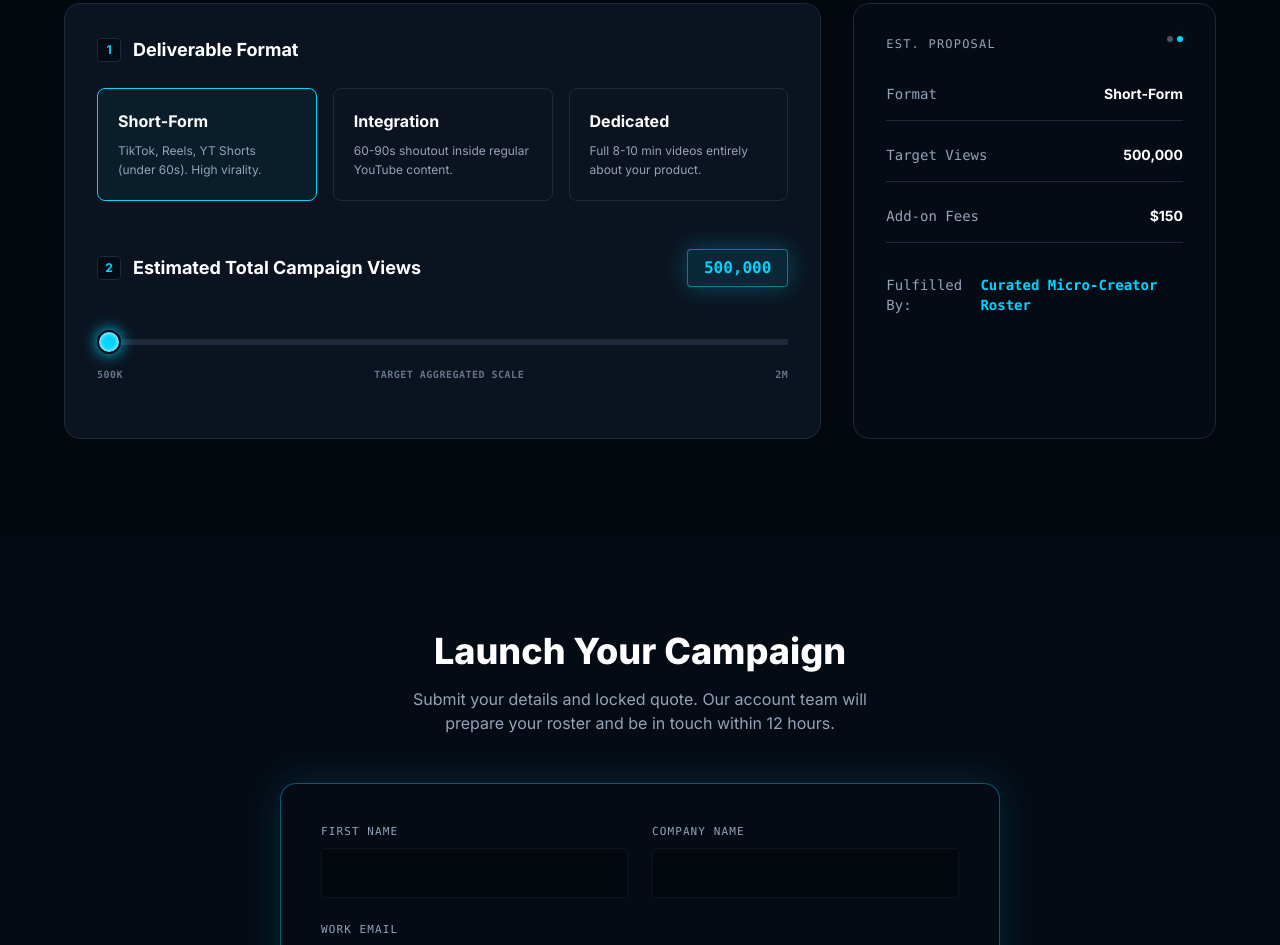
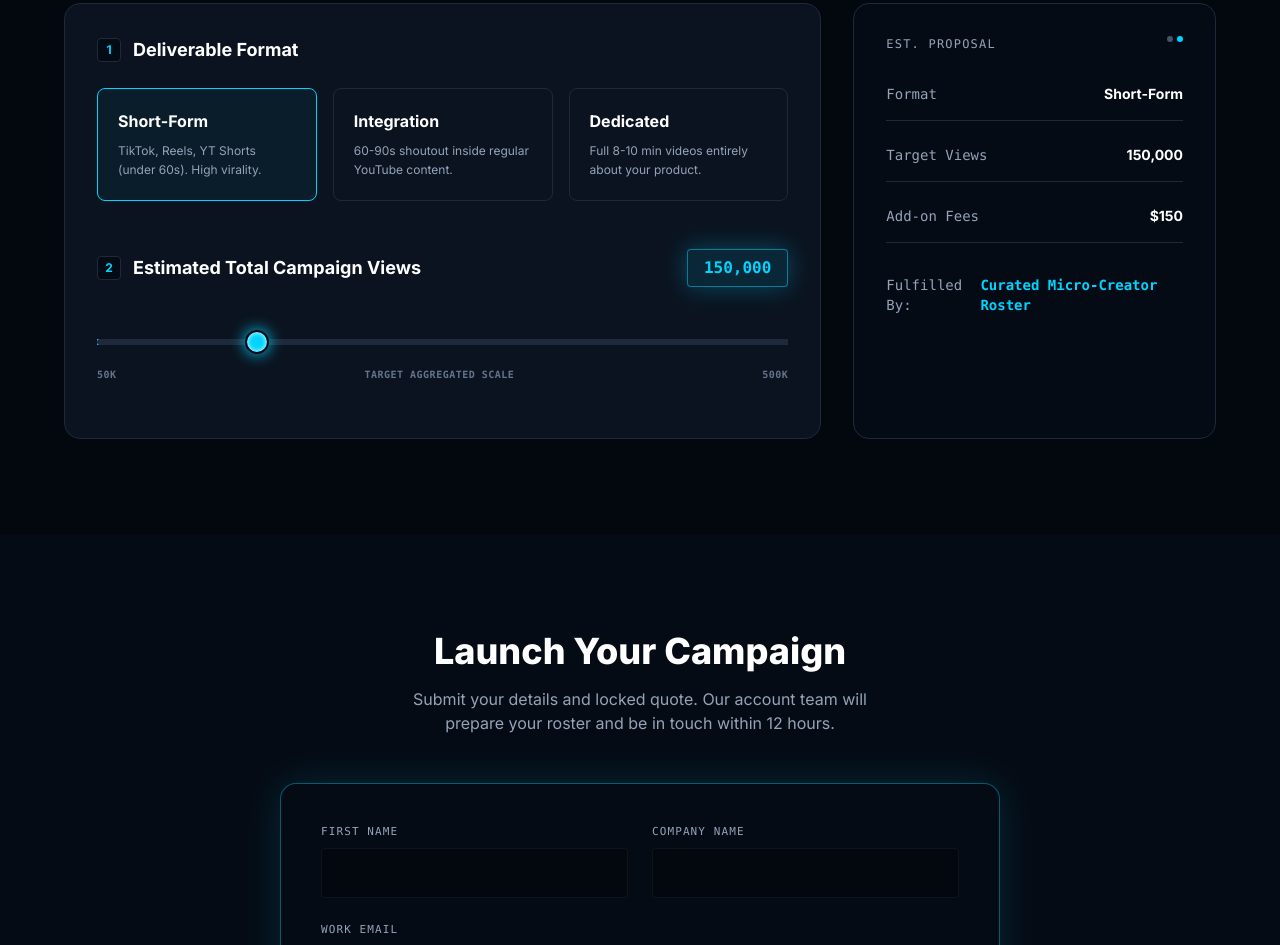
Before and after one commit to qfinityasher/pulse-media-agency, a plain HTML site: page index.html in a window 1280 px wide. Shown: the part 1455-2400 px from the top of the page. Drawn offline with nearby package versions, Linux system fonts and the light colour scheme.

Commit message:
Update index.html

```diff
--- a/index.html
+++ b/index.html
@@ -186,7 +186,7 @@
                         </div>
                     </div>
 
-                    <!-- Slider Section (Updated 500k to 2M) -->
+                    <!-- Slider Section (Updated 50k to 500k) -->
                     <div>
                         <div class="flex items-center justify-between mb-8">
                             <div class="flex items-center gap-3">
@@ -194,16 +194,17 @@
                                 <h3 class="text-lg font-bold text-white">Estimated Total Campaign Views</h3>
                             </div>
                             <div class="border border-brand-cyan/50 bg-brand-cyan/10 text-brand-cyan font-mono font-bold px-4 py-1.5 rounded box-glow">
-                                <span id="display-views-badge">500,000</span>
+                                <span id="display-views-badge">150,000</span>
                             </div>
                         </div>
 
                         <div class="relative pt-2 pb-6">
-                            <input type="range" id="view-slider" min="500000" max="2000000" step="50000" value="500000" oninput="updateCalculator()">
+                            <!-- FIXED: Min 50k, Max 500k -->
+                            <input type="range" id="view-slider" min="50000" max="500000" step="10000" value="150000" oninput="updateCalculator()">
                             <div class="flex justify-between text-[10px] text-slate-500 font-mono mt-4 font-bold uppercase tracking-wider">
+                                <span>50k</span>
+                                <span>Target Aggregated Scale</span>
                                 <span>500k</span>
-                                <span>Target Aggregated Scale</span>
-                                <span>2M</span>
                             </div>
                         </div>
                     </div>
@@ -227,7 +228,7 @@
 
                             <div class="flex justify-between items-center border-b border-brand-border pb-4">
                                 <span class="text-sm text-slate-400 font-mono">Target Views</span>
-                                <span class="text-sm text-white font-bold" id="out-views">500,000</span>
+                                <span class="text-sm text-white font-bold" id="out-views">150,000</span>
                             </div>
 
                             <div class="flex justify-between items-center border-b border-brand-border pb-4">
@@ -255,8 +256,14 @@
 
             <!-- Hidden inputs to automatically email you the client's campaign quote data -->
             <input type="hidden" name="Selected Format" id="hidden-format" value="Short-Form">
-            <input type="hidden" name="Target Views" id="hidden-views" value="500,000">
+            <input type="hidden" name="Target Views" id="hidden-views" value="150,000">
             <input type="hidden" name="Estimated Addons" id="hidden-addons" value="$150">
+
+            <!-- Redirect page after successful submission (Optional) -->
+            <!-- <input type="hidden" name="_next" value="https://yourwebsite.com/thank-you.html"> -->
+
+            <!-- Disable captcha (Optional) -->
+            <input type="hidden" name="_captcha" value="false">
 
             <div class="grid grid-cols-1 md:grid-cols-2 gap-6 mb-6">
                 <div>
```
